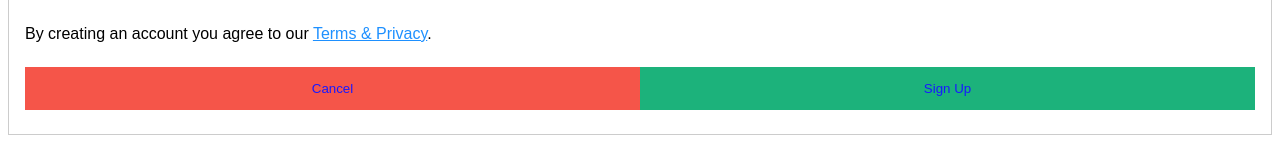
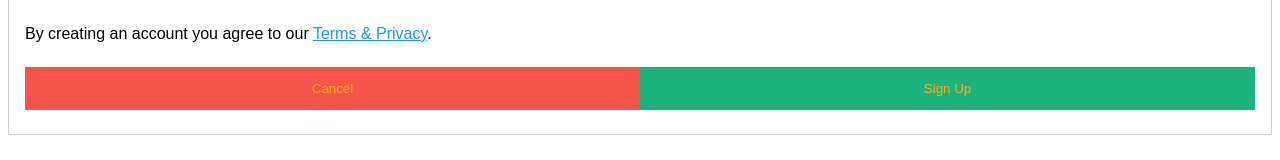
Before and after one commit to srini-1984/Login-New, a plain HTML site: page index.html in a window 1280 px wide. Shown: the part 458-618 px from the top of the page. Drawn offline with Linux system fonts and the light colour scheme.

Commit message:
Update index.html

```diff
--- a/index.html
+++ b/index.html
@@ -27,7 +27,7 @@ hr {
 /* Set a style for all buttons */
 button {
   background-color: #04AA6D;
-  color: blue;
+  color: Orange;
   padding: 14px 20px;
   margin: 8px 0;
   border: none;
```
